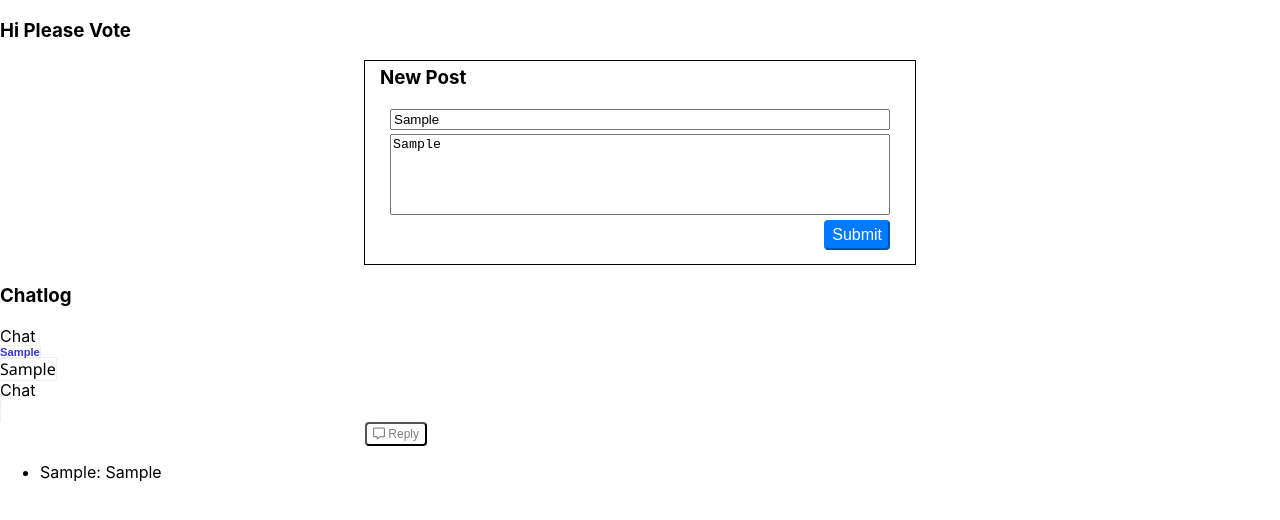
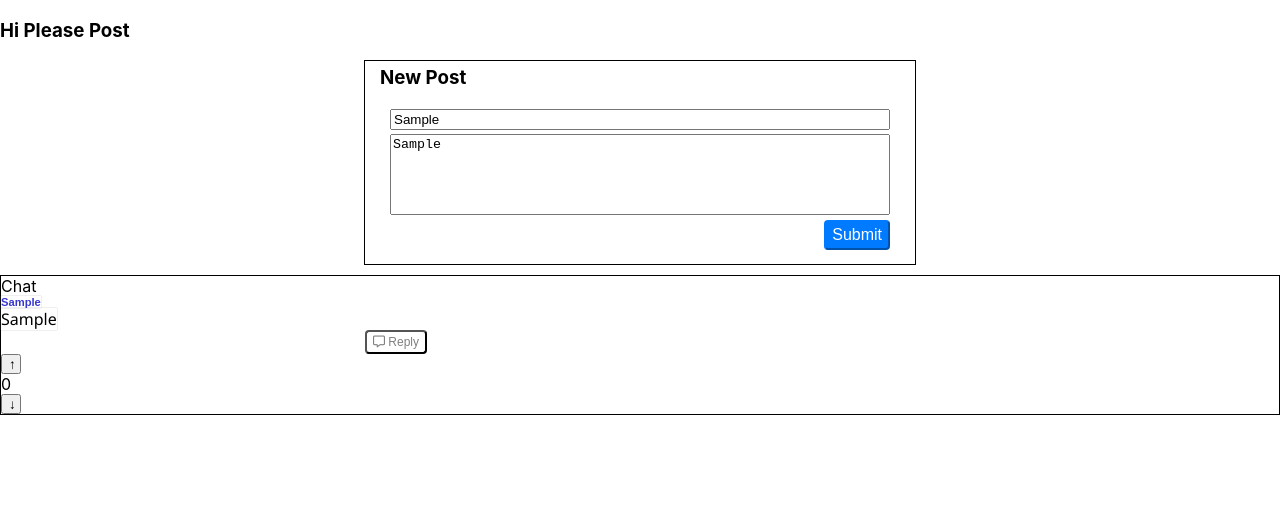
Before and after one commit to kenndai/CS110, a React (Create React App) app in the folder lab_4_chat_app/: page / in a window 1280 px wide. Both pictures are taken after typing "Sample", "Sample" into the empty fields and a click on the button "Submit". Shown: the top 520 px of the page. Built offline with nearby package versions, Linux system fonts and the light colour scheme.

Commit message:
creates individual threads when posting

```diff
--- a/lab_4_chat_app/src/App.css
+++ b/lab_4_chat_app/src/App.css
@@ -12,6 +12,11 @@ body {
 .voting {
 	display: flex;
 	flex-direction: column;
+}
+
+.Chat {
+	border: 1px black solid;
+	margin: 10px 0px;
 }
 
 .submit-btn {
--- a/lab_4_chat_app/src/App.js
+++ b/lab_4_chat_app/src/App.js
@@ -1,33 +1,28 @@
 import { useState, useMemo } from "react";
 import "./App.css";
-import Post from "./components/Post";
-import Reply from "./components/Reply";
-import ChatLog from "./components/ChatLog";
-import Chat from "./components/Chat";
-import { PostContext } from "./contexts/PostContext";
+import Thread from "./components/Thread";
+import { ThreadContext } from "./contexts/ThreadContext";
 
 function App() {
-	const [posts, setPosts] = useState([]);
-	const providerPosts = useMemo(
-		() => ({ posts, setPosts }),
-		[posts, setPosts]
+	// Central "Post" form on top
+	// useState for "Threads"
+	const [threads, setThreads] = useState([]);
+	const providerThreads = useMemo(
+		() => ({ threads, setThreads }),
+		[threads, setThreads]
 	);
 
 	return (
 		<>
-			<h3>Hi Please Vote</h3>
-			<PostContext.Provider value={providerPosts}>
-				<Post />
-				<ChatLog />
-				<Chat  />
-
-				<Reply />
-			</PostContext.Provider>
-			<ul>
-				{posts.map(post => (
-					<li>{`${post.name}: ${post.textContent}`}</li>
-				))}
-			</ul>
+			<h3>Hi Please Post</h3>
+			<ThreadContext.Provider value={providerThreads}>
+				<Thread type={"first"} />
+				{threads.length > 0
+					? threads.map(thread => {
+							return <Thread {...thread} />;
+					  })
+					: null}
+			</ThreadContext.Provider>
 		</>
 	);
 }
--- a/lab_4_chat_app/src/components/Chat.jsx
+++ b/lab_4_chat_app/src/components/Chat.jsx
@@ -1,14 +1,22 @@
-import React from "react";
-// import App from '../App'
-// import { useState, useMemo } from "react";
-import './Chat.css'
+import "./Chat.css";
+import Reply from "./Reply";
+import Votes from "./Votes";
 
-function Chat({name, textContent}) {
-	return (<div>
-		Chat
-				<div className = "name"><b>{name}</b> </div>
-				<div className = "textContent"> {textContent} <br/></div>
-		</div>)
+function Chat({ name, textContent }) {
+	return (
+		<div className="Chat">
+			Chat
+			<div className="name">
+				<b>{name}</b>{" "}
+			</div>
+			<div className="textContent">
+				{" "}
+				{textContent} <br />
+			</div>
+			<Reply />
+			<Votes />
+		</div>
+	);
 }
 
 export default Chat;
--- a/lab_4_chat_app/src/components/ChatLog.jsx
+++ /dev/null
@@ -1,22 +0,0 @@
-import React from "react";
-import Chat from "./Chat";
-import { useContext } from "react";
-import { PostContext } from "../contexts/PostContext";
-function ChatLog() {
-	const{posts,setPosts} = useContext(PostContext);
-	console.log(posts);
-	return (
-		<>
-			<div className = "ChatLog">
-				<h3>Chatlog</h3>{/* <div><Chat></Chat></div> */}
-				<div className = "Chat">
-					{posts.map(item=>{
-						return <Chat{...item}/>;
-					})}
-				</div>
-			</div>
-		</>
-	);
-}
-
-export default ChatLog;
--- a/lab_4_chat_app/src/components/Form.jsx
+++ b/lab_4_chat_app/src/components/Form.jsx
@@ -1,14 +1,16 @@
 import React, { useContext, useState } from "react";
+import { ThreadContext } from "../contexts/ThreadContext";
 import { PostContext } from "../contexts/PostContext";
 
-function Form() {
+function Form({ type }) {
 	const [formData, setFormData] = useState({
 		name: "",
 		textContent: "",
 	});
+	const { name, textContent } = formData;
+
+	const { threads, setThreads } = useContext(ThreadContext);
 	const { posts, setPosts } = useContext(PostContext);
-
-	const { name, textContent } = formData;
 
 	const onChange = e => {
 		setFormData(prevState => ({
@@ -19,7 +21,14 @@ function Form() {
 
 	const onSubmit = e => {
 		e.preventDefault();
-		setPosts([...posts, formData]);
+		if (type === "post") {
+			console.log("From post");
+			setThreads([...threads, formData]);
+			setPosts([...posts, formData]);
+		} else if (type === "reply") {
+			console.log("From reply");
+			setPosts([...posts, formData]);
+		}
 	};
 
 	return (
--- a/lab_4_chat_app/src/components/Post.jsx
+++ b/lab_4_chat_app/src/components/Post.jsx
@@ -6,7 +6,7 @@ function Post() {
 		<>
 			<div className="post-container">
 				<h3 className="post-title">New Post</h3>
-				<Form />
+				<Form type={"post"} />
 			</div>
 		</>
 	);
--- a/lab_4_chat_app/src/components/Reply.jsx
+++ b/lab_4_chat_app/src/components/Reply.jsx
@@ -9,7 +9,7 @@ function Reply() {
 			<button className="reply-btn" onClick={() => setShow(!show)}>
 				<i className="far fa-comment-alt"></i> Reply
 			</button>
-			<div className="post">{show ? <Form /> : null}</div>
+			<div className="post">{show ? <Form type={"reply"} /> : null}</div>
 		</div>
 	);
 }
--- /dev/null
+++ b/lab_4_chat_app/src/components/Thread.jsx
@@ -0,0 +1,29 @@
+import { useState, useMemo } from "react";
+import Chat from "./Chat";
+import Post from "./Post";
+import { PostContext } from "../contexts/PostContext";
+
+function Thread(props) {
+	const [posts, setPosts] = useState([]);
+	const providerPosts = useMemo(
+		() => ({ posts, setPosts }),
+		[posts, setPosts]
+	);
+
+	return (
+		<>
+			<div className="Thread">
+				<PostContext.Provider value={providerPosts}>
+					{props.type === "first" ? <Post /> : null}
+					{posts.length > 0
+						? posts.map(post => {
+								return <Chat {...post} />;
+						  })
+						: null}
+				</PostContext.Provider>
+			</div>
+		</>
+	);
+}
+
+export default Thread;
--- /dev/null
+++ b/lab_4_chat_app/src/contexts/ThreadContext.jsx
@@ -0,0 +1,3 @@
+import { createContext } from "react";
+
+export const ThreadContext = createContext(null);
```
